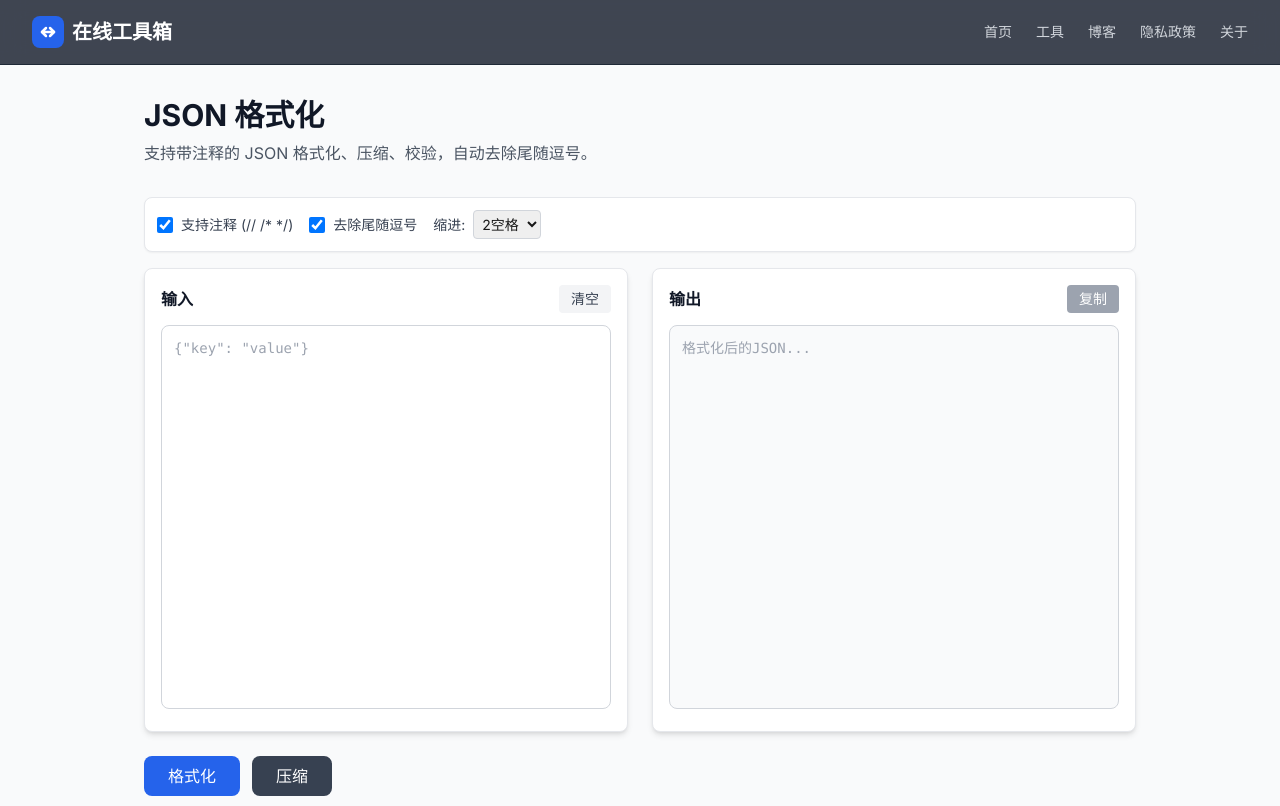
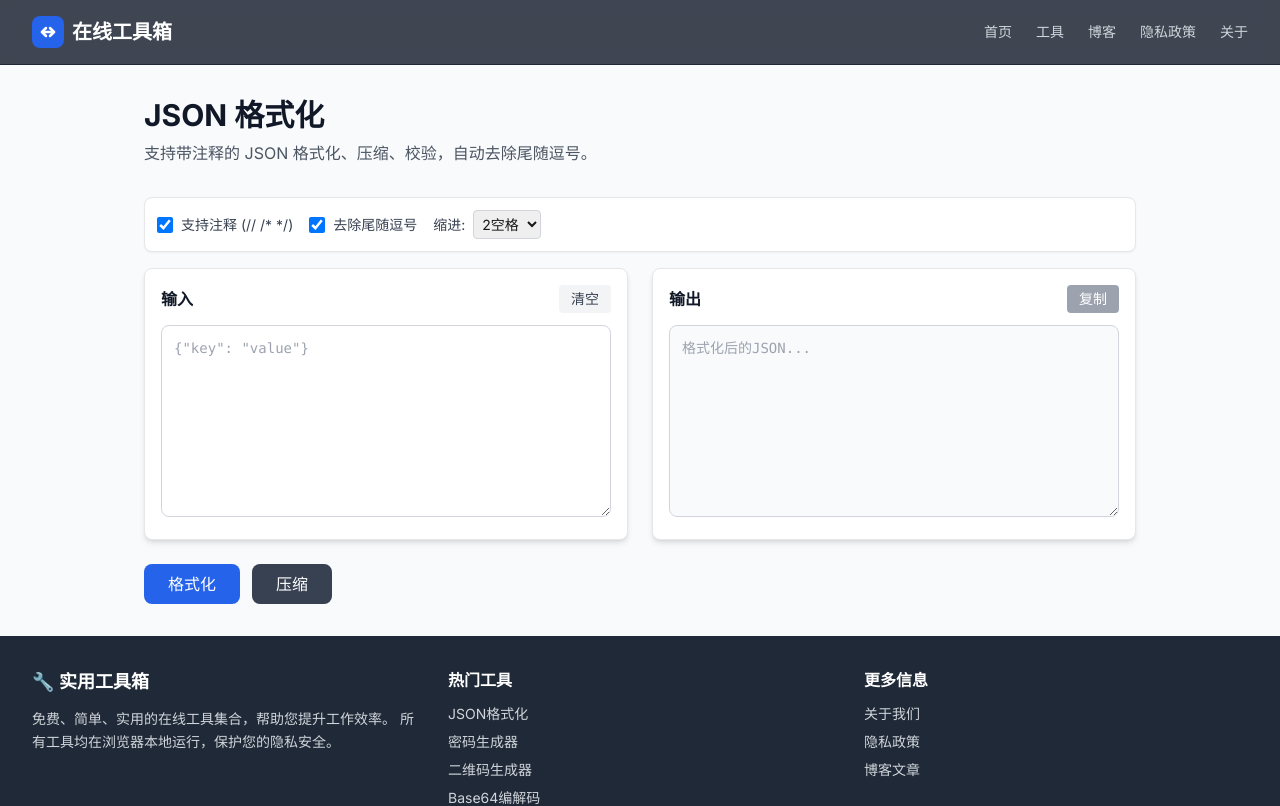
Before and after one commit to mrzsen/my-tool-site, a Next.js app: page /tools/json-formatter in a window 1280 px wide. Shown: the top 806 px of the page. Built offline with nearby package versions, Linux system fonts and the light colour scheme.

Commit message:
fix: make JSON formatter textarea resizable vertically

```diff
--- a/src/app/tools/json-formatter/page.tsx
+++ b/src/app/tools/json-formatter/page.tsx
@@ -131,7 +131,7 @@ export default function JsonFormatterPage() {
              value={input}
              onChange={(e) => setInput(e.target.value)}
              placeholder='{"key": "value"}'
-            className="w-full h-96 p-3 border border-gray-300 rounded-lg resize-none focus:outline-none focus:ring-2 focus:ring-blue-500 font-mono text-sm"
+             className="w-full min-h-48 max-h-[60vh] p-3 border border-gray-300 rounded-lg resize-y focus:outline-none focus:ring-2 focus:ring-blue-500 font-mono text-sm overflow-auto"
            />
         </div>
 
@@ -151,7 +151,7 @@ export default function JsonFormatterPage() {
              value={output}
              readOnly
              placeholder="格式化后的JSON..."
-            className="w-full h-96 p-3 border border-gray-300 rounded-lg resize-none bg-gray-50 font-mono text-sm"
+             className="w-full min-h-48 max-h-[60vh] p-3 border border-gray-300 rounded-lg resize-y bg-gray-50 font-mono text-sm overflow-auto"
            />
         </div>
       </div>
```
Lines whose indentation alone changed are shown as unchanged.
